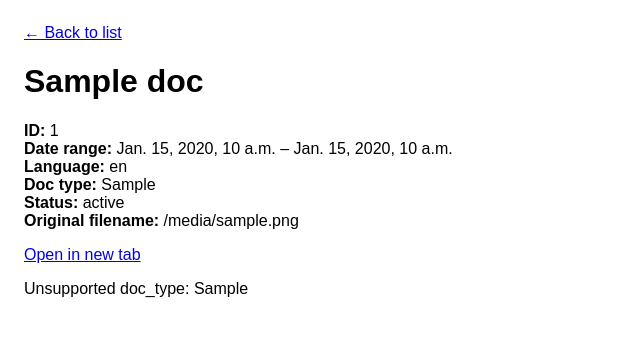
After one commit to Yael-Shi/VS_Archive, a Django app: template app/backend/documents/templates/documents/detail.html in a window 1280 px wide. The commit adds this page. Shown: the top 337 px of the page, without its empty margins (0-640 px from the left). Run offline with Django 5.2, Linux system fonts and the light colour scheme; the template is opened without the code that fills it: most values are stand-ins (such as "Sample title", 1, 10 or a date in 2020); data that the repository does not hold is empty.

Commit message:
adding doc showing options
Signed-off-by: Yael Shifman <yael.080@gmail.com>

```diff
--- /dev/null
+++ b/app/backend/documents/templates/documents/detail.html
@@ -0,0 +1,61 @@
+<!doctype html>
+<html lang="en">
+<head>
+  <meta charset="utf-8" />
+  <title>{{ doc.title }}</title>
+  <style>
+    body { font-family: sans-serif; margin: 24px; }
+    .meta { margin-bottom: 16px; }
+    .viewer { margin-top: 16px; }
+    img { max-width: 100%; height: auto; border: 1px solid #ccc; }
+    iframe { width: 100%; height: 80vh; border: 1px solid #ccc; }
+    .actions a { margin-right: 12px; }
+    code { background: #f5f5f5; padding: 2px 4px; }
+  </style>
+</head>
+<body>
+
+  <div class="actions">
+    <a href="/api/ui/documents/">← Back to list</a>
+  </div>
+
+  <h1>{{ doc.title }}</h1>
+
+  <div class="meta">
+    <div><strong>ID:</strong> {{ doc.id }}</div>
+    <div><strong>Date range:</strong> {{ doc.date_start }} – {{ doc.date_end }}</div>
+    <div><strong>Language:</strong> {{ doc.language }}</div>
+    <div><strong>Doc type:</strong> {{ doc.doc_type }}</div>
+    <div><strong>Status:</strong> {{ doc.upload_status }}</div>
+    <div><strong>Original filename:</strong> {{ doc.file_original_name }}</div>
+    {% if doc.upload_error %}
+      <div><strong>Error:</strong> {{ doc.upload_error }}</div>
+    {% endif %}
+  </div>
+
+  {% if not content_url %}
+    <p>
+      No file is available for viewing yet.
+      {% if not doc.file_s3_key %}
+        (Missing <code>file_s3_key</code>)
+      {% endif %}
+    </p>
+  {% else %}
+    <div class="actions">
+      <!-- Open in new tab (still inline), user can download from the browser UI if needed -->
+      <a href="{{ content_url }}" target="_blank" rel="noopener noreferrer">Open in new tab</a>
+    </div>
+
+    <div class="viewer">
+      {% if doc.doc_type == "IMAGE" %}
+        <img src="{{ content_url }}" alt="{{ doc.title }}" />
+      {% elif doc.doc_type == "PDF" %}
+        <iframe src="{{ content_url }}"></iframe>
+      {% else %}
+        <p>Unsupported doc_type: {{ doc.doc_type }}</p>
+      {% endif %}
+    </div>
+  {% endif %}
+
+</body>
+</html>
--- a/app/backend/documents/templates/documents/list.html
+++ b/app/backend/documents/templates/documents/list.html
@@ -97,7 +97,7 @@
         {% for d in docs %}
             <tr>
                 <td>{{ d.id }}</td>
-                <td>{{ d.title }}</td>
+                <td><a href="/api/ui/documents/{{ d.id }}/">{{ d.title }}</a></td>
                 <td>{{ d.date_start }} – {{ d.date_end }}</td>
                 <td>{{ d.language }}</td>
                 <td>{{ d.doc_type }}</td>
--- a/app/backend/documents/urls.py
+++ b/app/backend/documents/urls.py
@@ -6,4 +6,5 @@ urlpatterns = [
     path("uploads/<int:doc_id>/complete/", views.upload_complete, name="uploads-complete"),
     path("documents/", views.documents_list_api, name="documents-list-api"),
     path("ui/documents/", views.documents_list_page, name="documents-list-page"),
+    path("ui/documents/<int:doc_id>/", views.document_detail_page, name="documents-detail-page"),
 ]
```
Also changed, not shown: app/backend/documents/s3.py (+39 -7 lines), app/backend/documents/views.py (+22 -1 lines).
